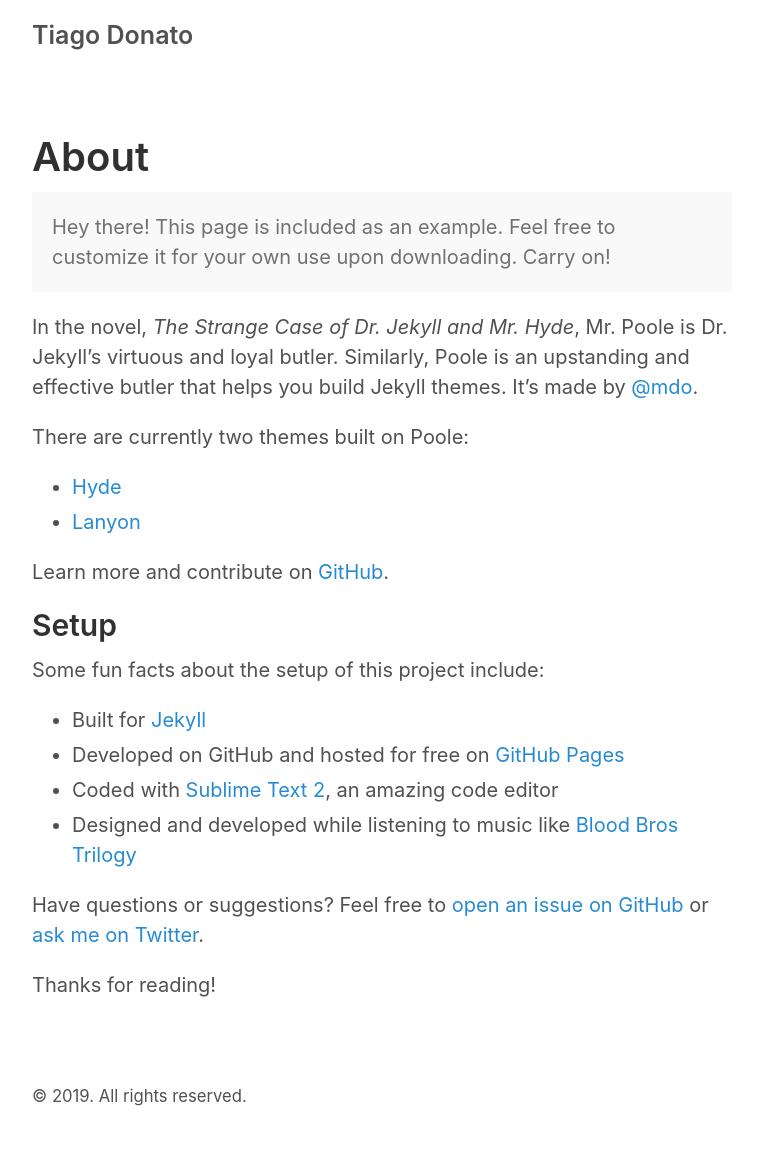
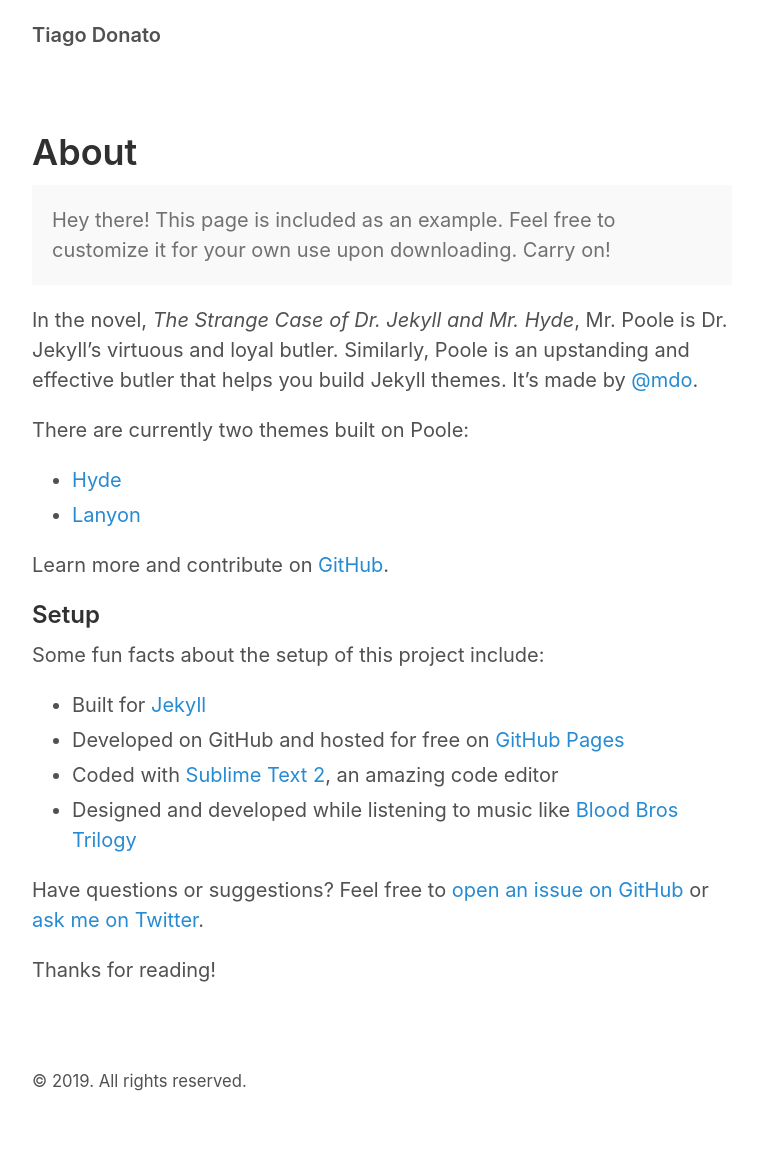
Before and after one commit to tgdnt/mysite, a Jekyll site: the page built from about.md, in a window 1280 px wide. Shown: the whole page, without its empty margins (258-1015 px from the left). Built offline with Jekyll 4.4.1, drawn with Linux system fonts in a browser that asks for light colours.

Commit message:
Reorganizes header sizes
* Makes h1 and h2 a little smaller
* Merges h3 with h4, h5 and h6

```diff
--- a/_sass/_type.scss
+++ b/_sass/_type.scss
@@ -11,20 +11,15 @@
 }
 
 h1 {
-  font-size: 2rem;
+  font-size: 1.8rem;
 }
 
 h2 {
   margin-top: 1rem;
-  font-size: 1.5rem;
+  font-size: 1.2rem;
 }
 
-h3 {
-  margin-top: 1.5rem;
-  font-size: 1.25rem;
-}
-
-h4, h5, h6 {
+h3, h4, h5, h6 {
   margin-top: 1rem;
   font-size: 1rem;
 }
```
